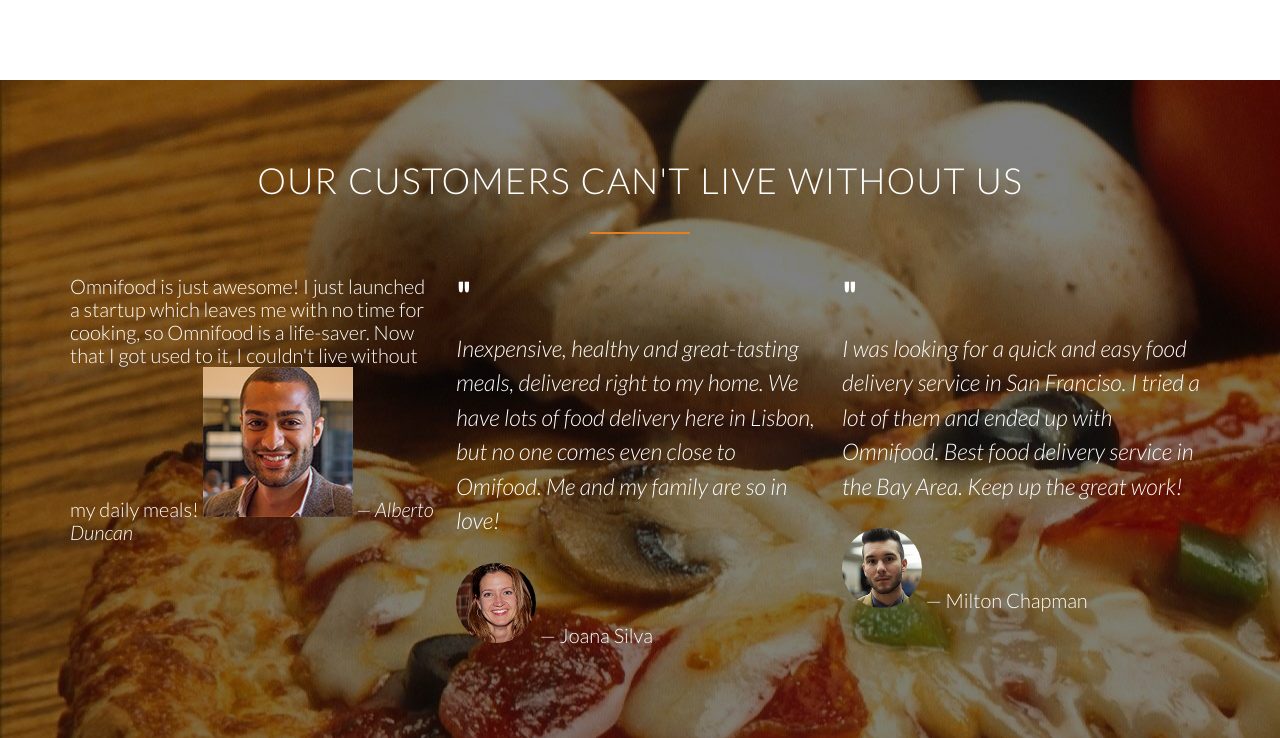
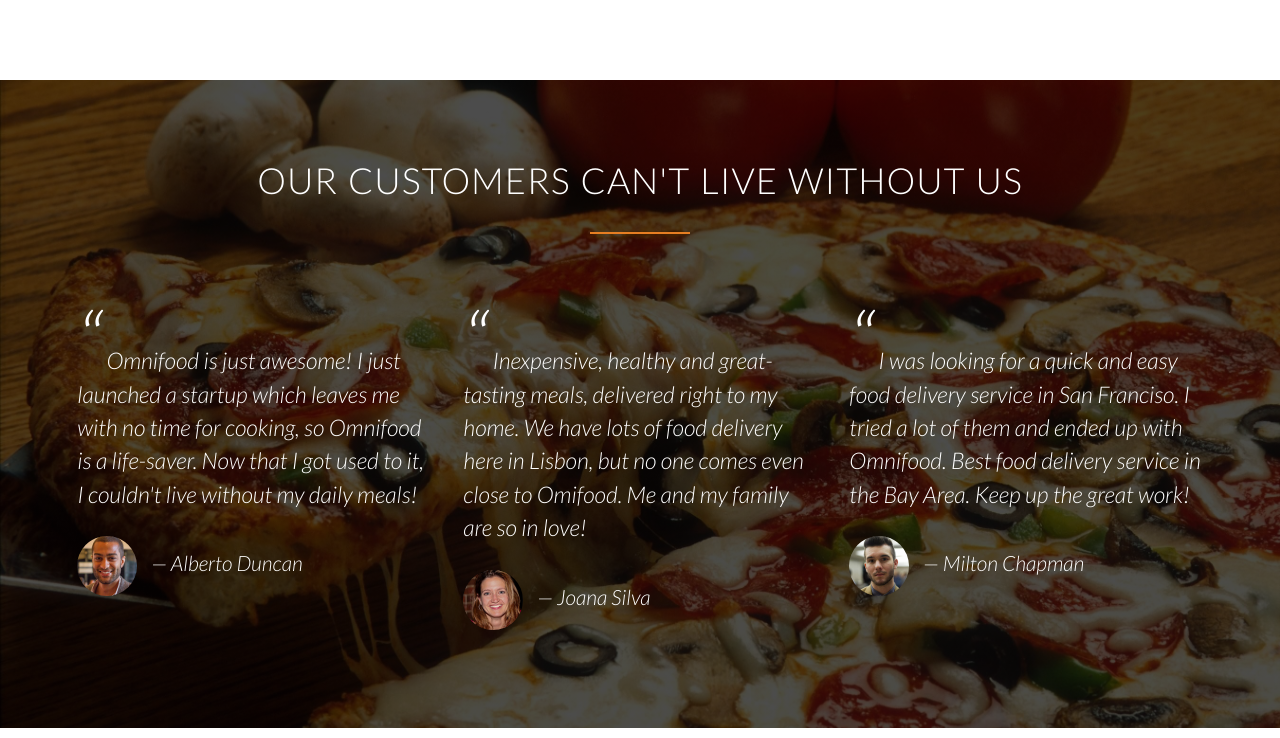
Before and after one commit to nesherson/Omnifood-Website-Design, a plain HTML site: page index.html in a window 1280 px wide. Shown: the part 3270-4008 px from the top of the page. Drawn offline with nearby package versions, Linux system fonts and the light colour scheme.

Commit message:
Finished testimonials section

```diff
--- a/assets/css/style.css
+++ b/assets/css/style.css
@@ -152,6 +152,7 @@ h3 {
 header {
   background-image: linear-gradient(rgba(0, 0, 0, 0.5), rgba(0, 0, 0, 0.5)),
     url("../images/hero.jpg");
+  background-attachment: fixed;
   height: 100vh;
   background-size: cover;
   background-position: center;
@@ -341,11 +342,13 @@ header {
 /* --------------------------------------------------------- */
 
 .section-testimonials {
-  background-image: linear-gradient(rgba(0, 0, 0, 0.5), rgba(0, 0, 0, 0.5)),
+  background-image: linear-gradient(rgba(0, 0, 0, 0.7), rgba(0, 0, 0, 0.7)),
     url("../images/back-customers.jpg");
+  background-size: cover;
+  background-attachment: fixed;
   color: #fff;
 }
-
+/*
 .customer figure {
   display: inline-block;
 }
@@ -369,3 +372,29 @@ header {
   font-style: italic;
   margin-bottom: 25px;
 }
+*/
+blockquote {
+  padding: 2%;
+  font-size: 1.15rem;
+  font-style: italic;
+  line-height: 145%;
+  margin-top: 40px;
+}
+
+blockquote:before {
+  content: "\201C";
+  font-size: 4rem;
+}
+
+cite {
+  font-size: 1.05rem;
+  margin-top: 25px;
+  display: block;
+}
+
+cite img {
+  height: 60px;
+  margin-right: 10px;
+  border-radius: 50%;
+  vertical-align: middle;
+}
--- a/index.html
+++ b/index.html
@@ -309,28 +309,32 @@
           </blockquote>
         </div>
         <div class="col span-1-of-3 customer">
-          <span>"</span>
-          <p>
+
+          <blockquote>
             Inexpensive, healthy and great-tasting meals, delivered right to my
             home. We have lots of food delivery here in Lisbon, but no one comes
             even close to Omifood. Me and my family are so in love!
-          </p>
-          <figure>
-            <img src="./assets/images/customer-2.jpg" alt="Customer picture" />
-          </figure>
-          &mdash; Joana Silva
+            <cite>
+              <img src="./assets/images/customer-2.jpg" alt="Customer picture" />
+              &mdash; Joana Silva
+            </cite>
+          <//blockquote>
+
+
         </div>
         <div class="col span-1-of-3 customer">
-          <span>"</span>
-          <p>
+
+          <blockquote>
             I was looking for a quick and easy food delivery service in San
             Franciso. I tried a lot of them and ended up with Omnifood. Best
             food delivery service in the Bay Area. Keep up the great work!
-          </p>
-          <figure>
-            <img src="./assets/images/customer-3.jpg" alt="Customer picture" />
-          </figure>
-          &mdash; Milton Chapman
+            <cite>
+              <img src="./assets/images/customer-3.jpg" alt="Customer picture" />
+              &mdash; Milton Chapman
+            </cite>
+          </blockquote>
+
+
         </div>
       </div>
     </section>
```
